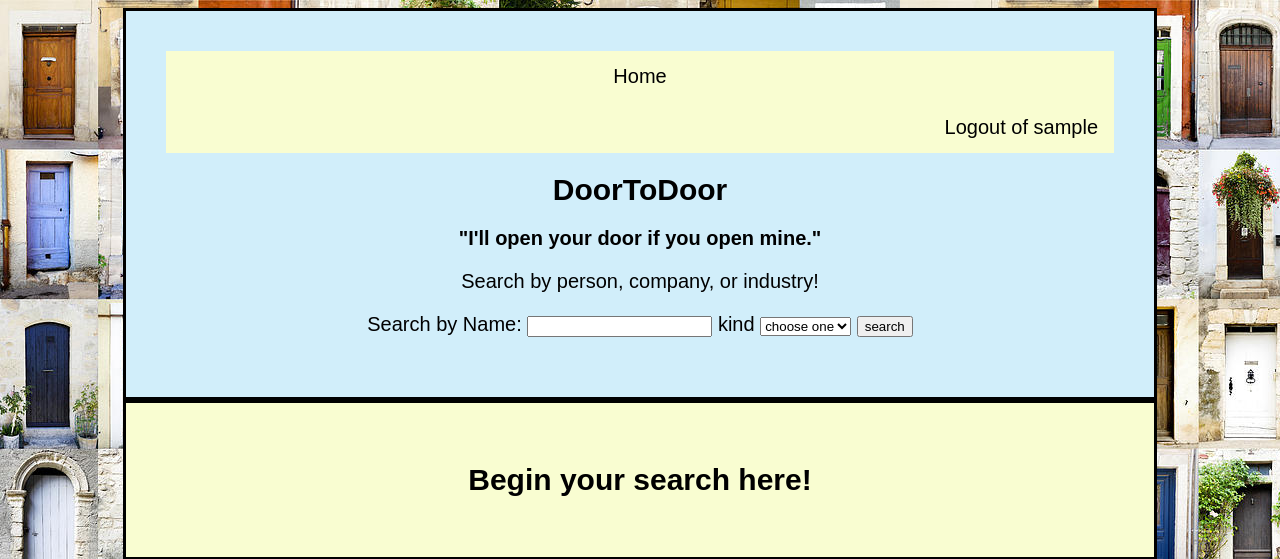
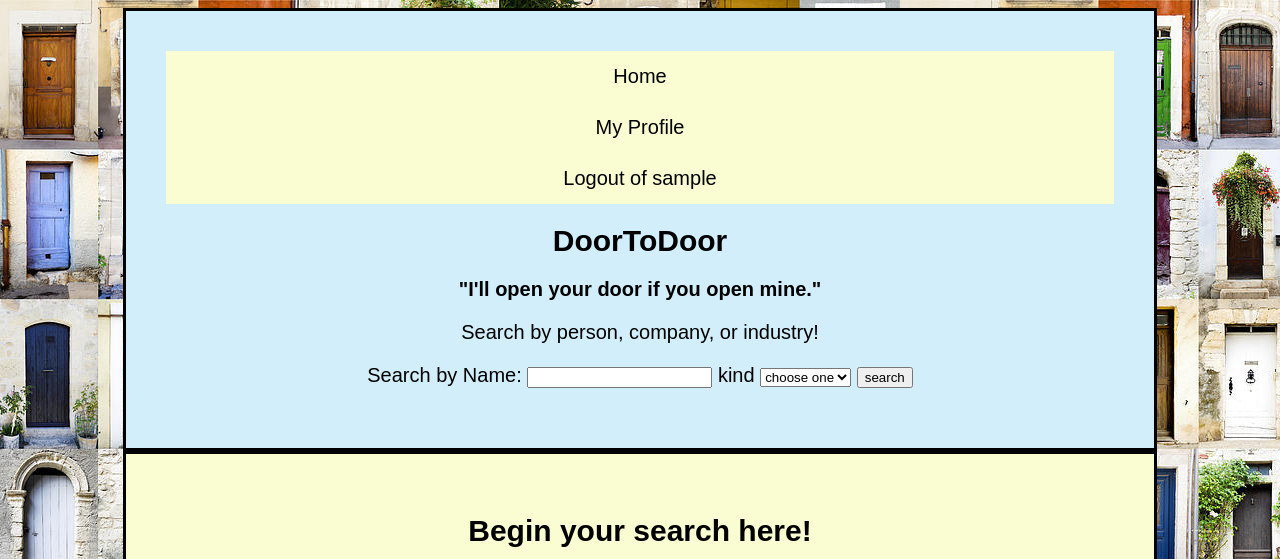
Before and after one commit to marisapapagelis/cs304-project, a Flask app: template templates/home.html in a window 1280 px wide. Shown: the top 559 px of the page. Run offline with Flask 2, Linux system fonts and the light colour scheme; the template is opened without the code that fills it: most values are stand-ins (such as "Sample title", 1, 10 or a date in 2020).

Commit message:
Update base.html

```diff
--- a/templates/base.html
+++ b/templates/base.html
@@ -12,13 +12,14 @@
     <div id="navigation">
         <nav>
             <ul>
+                <li><a href="{{url_for('home')}}">Home</a></li>
             <!-- {% if rep %} -->
-                <li><a href="{{url_for('rep', username = username)}}">Home</a></li>
+                <li><a href="{{url_for('rep', username = username)}}">My Profile</a></li>
             <!-- {% endif %}
             {% if welles_affiliate %} -->
-                <li><a href="{{url_for('affiliate', username = username)}}">Home</a></li>
+                <li><a href="{{url_for('affiliate', username = username)}}">My Profile</a></li>
             <!-- {% endif %} -->
-                <li style="float:right"><a href="{{url_for('logout')}}">Logout of {{username}}</a></li>
+                <li><a href="{{url_for('logout')}}">Logout of {{username}}</a></li>
               </ul>
         </nav>
         </div>
```
